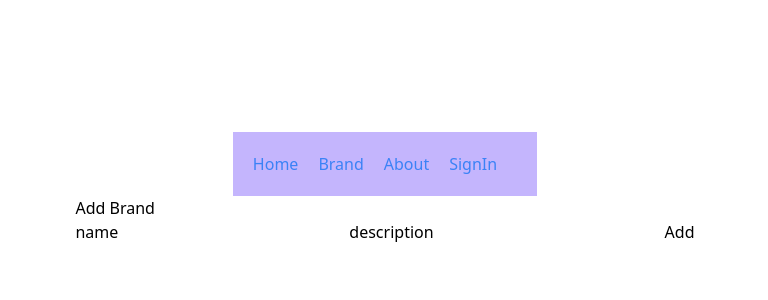
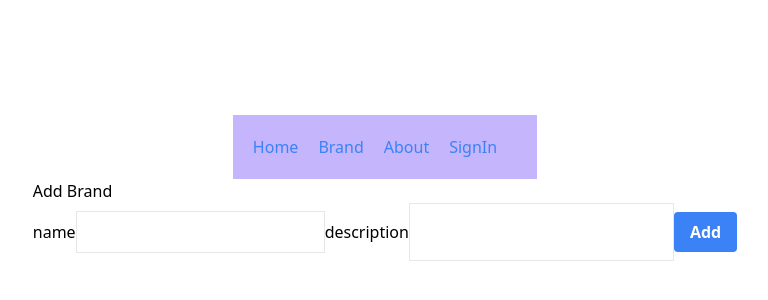
Before and after one commit to tatsuyard/scotch-whisky, a Next.js app: page /brand/new in a window 1280 px wide. Shown: the part 212-512 px from the top of the page, without its empty margins (255-1023 px from the left). Built offline with nearby package versions, Linux system fonts and the light colour scheme; no server answers.

Commit message:
style変更

```diff
--- a/pages/brand/new.tsx
+++ b/pages/brand/new.tsx
@@ -44,6 +44,7 @@ const New: React.FC = (params) => {
                 autoComplete="off"
                 value={name}
                 onChange={e => setName(e.target.value)}
+                className="p-2 border"
             />
             <label>
               description
@@ -53,8 +54,9 @@ const New: React.FC = (params) => {
               name="description"
               value={desc}
               onChange={e => setDesc(e.target.value)}
+              className="p-4 border"
             />
-            <button onClick={handleSubmit} disabled={!(name && desc)}>
+            <button className="btn-blue" onClick={handleSubmit} disabled={!(name && desc)}>
               Add
             </button>
           </div>
```
